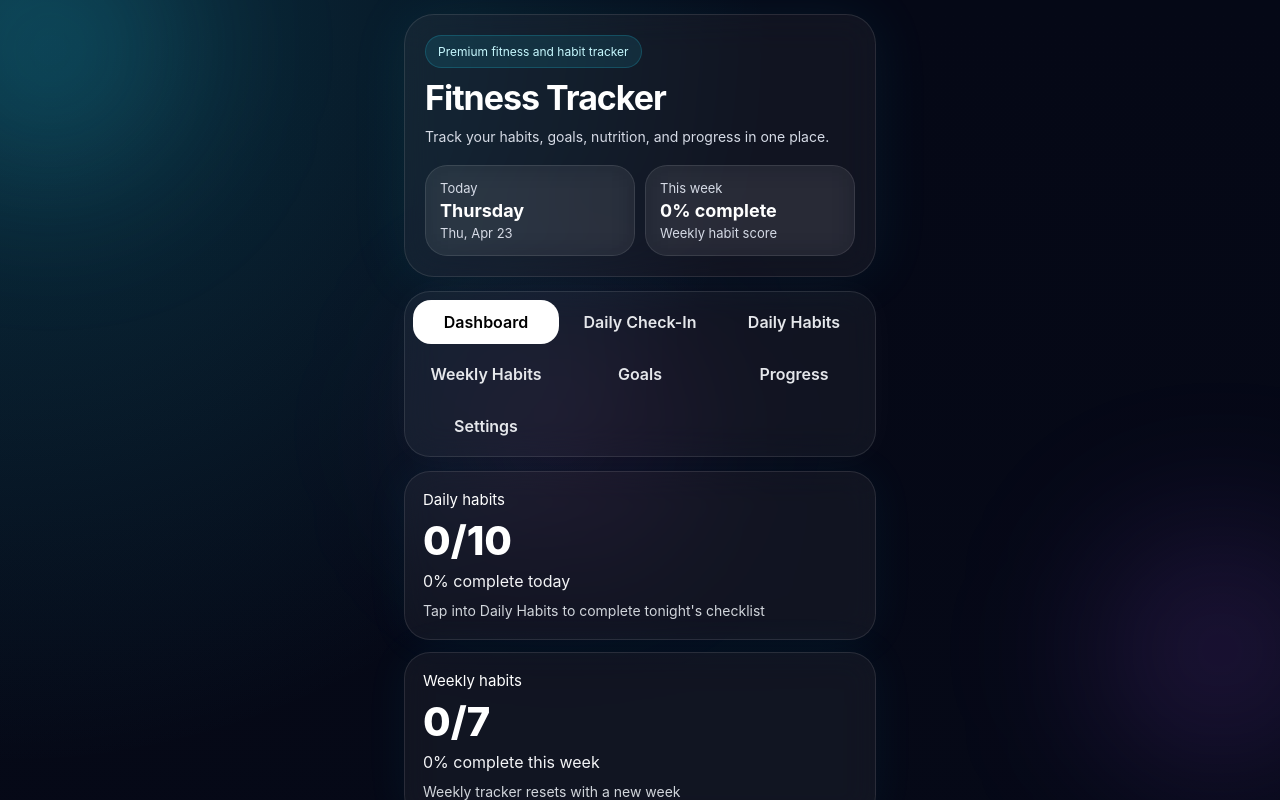
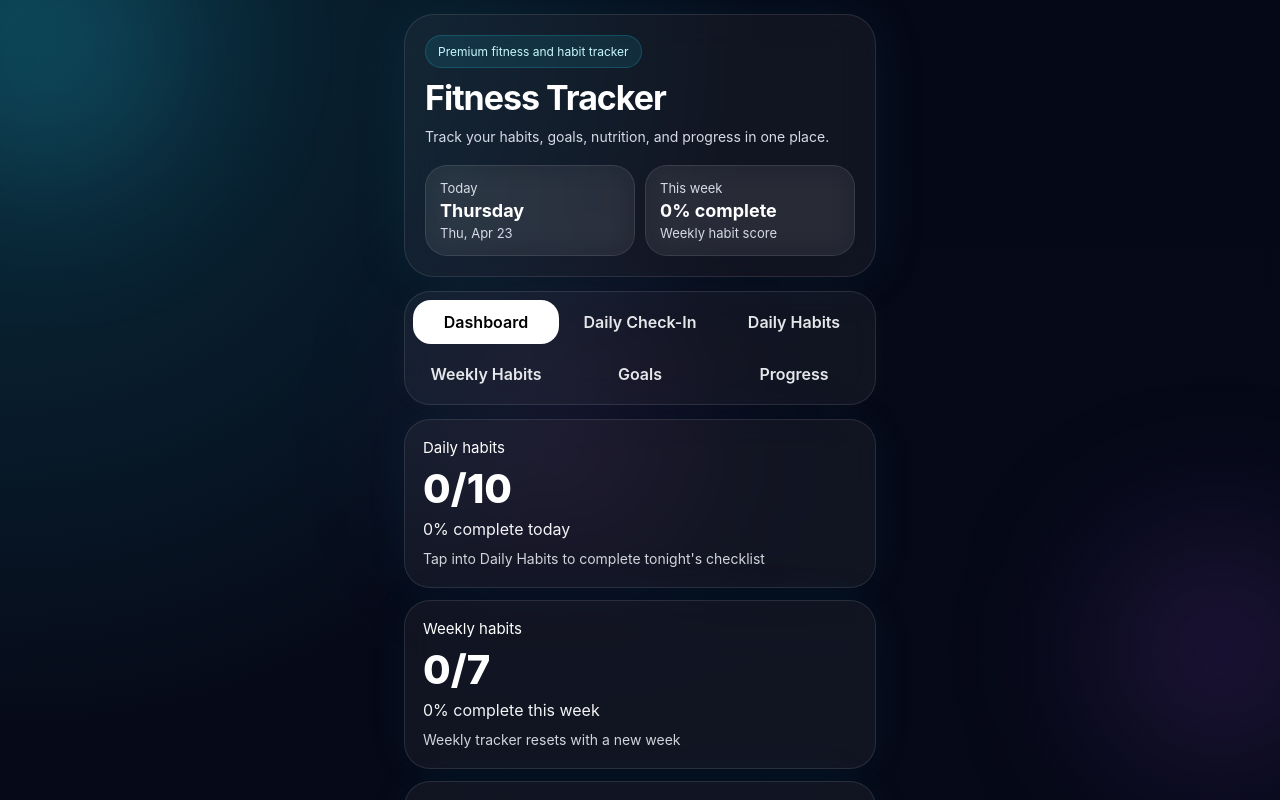
Before and after one commit to franfarr/fitness-tracker-premium, a React (Vite) app: page / in a window 1280 px wide. Shown: the top 800 px of the page. Built offline with nearby package versions, Linux system fonts and the light colour scheme.

Commit message:
Update App.jsx

```diff
--- a/src/App.jsx
+++ b/src/App.jsx
@@ -326,8 +326,7 @@ function App() {
             ["weekly", "Weekly Habits"],
             ["goals", "Goals"],
             ["progress", "Progress"],
-            ["settings", "Settings"],
-          ].map(([key, label]) => (
+           ].map(([key, label]) => (
             <button
               key={key}
               onClick={() => setTab(key)}
```
